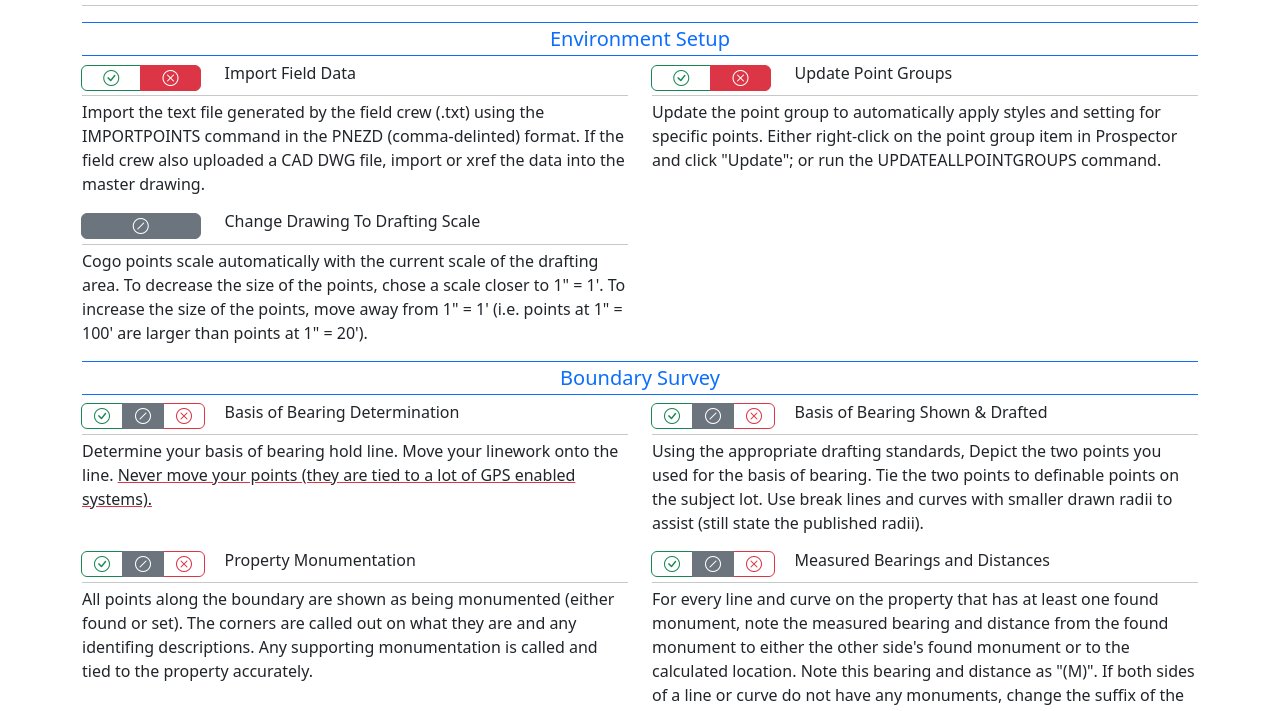
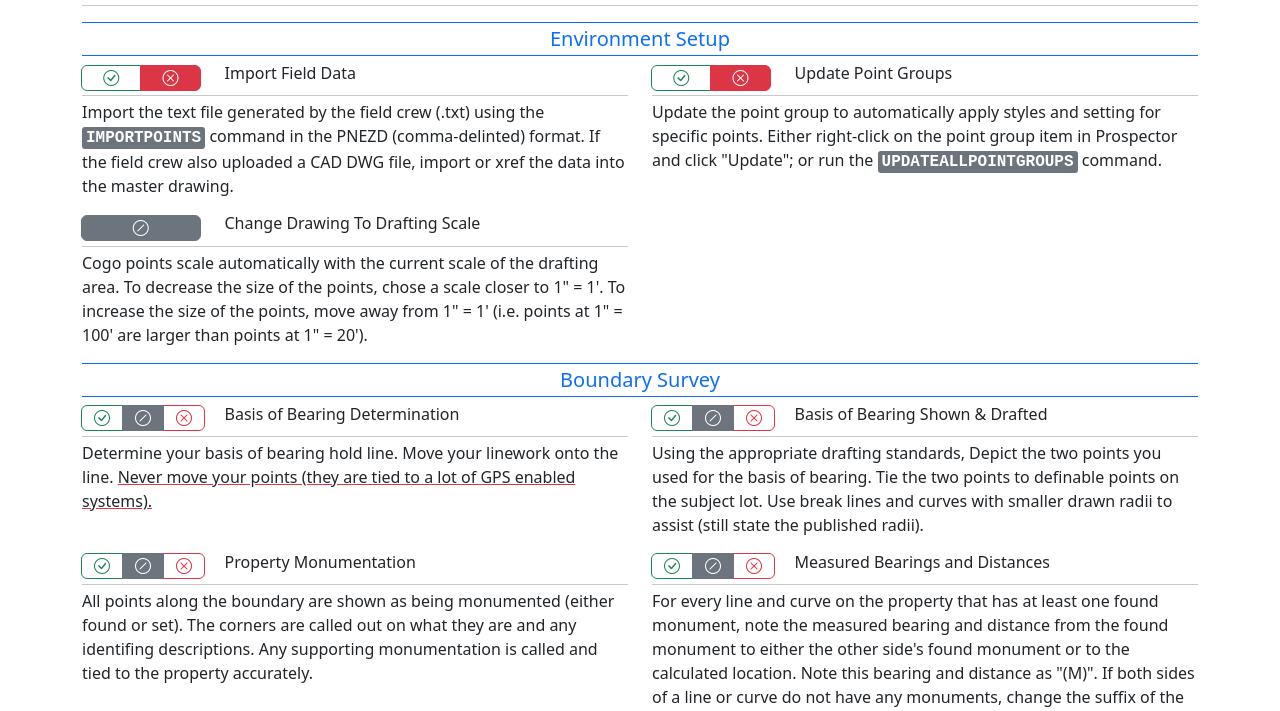
Before and after one commit to NWhite421/resources.hnhsurvey.com, a website: page homebuilder/boundarytopo.html in a window 1280 px wide. Shown: the part 86-797 px from the top of the page. Drawn offline with nearby package versions, Linux system fonts and the light colour scheme.

Commit message:
minor fixes

```diff
--- a/homebuilder/boundarytopo.html
+++ b/homebuilder/boundarytopo.html
@@ -5,7 +5,7 @@ Project: HNH Resources Website
 Created Date: 08-14-2022 13-20-48
 Author: Nathan White
 -----
-Last Modified: 08-17-2022 19-50-00
+Last Modified: 08-18-2022 11-05-49
 Modified By: Nathan White
 -----
 Copyright (c) 2022 Exacta Land Surveying
@@ -28,7 +28,7 @@ Copyright (c) 2022 Exacta Land Surveying
     integrity="sha384-A3rJD856KowSb7dwlZdYEkO39Gagi7vIsF0jrRAoQmDKKtQBHUuLZ9AsSv4jD4Xa"
     crossorigin="anonymous"></script>
   <link rel="stylesheet" href="" id="color-theme">
-  <link rel="stylesheet" href="../css/internalstyes.css">
+  <link rel="stylesheet" href="../css/internalstyles.css" type="text/css">
   <script src="../js/general.js"></script>
   <script src="../js/checklist.js"></script>
 </head>
```
Also changed, not shown: css/internalstyles.css (+9 -0 lines), field/datacodes.html (+1 -1 lines), homebuilder/predraw.html (+1 -0 lines), index.html (+1 -0 lines).
